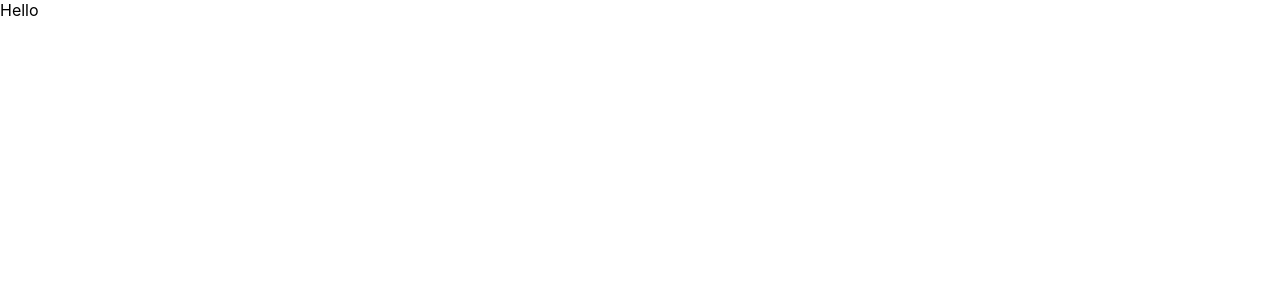
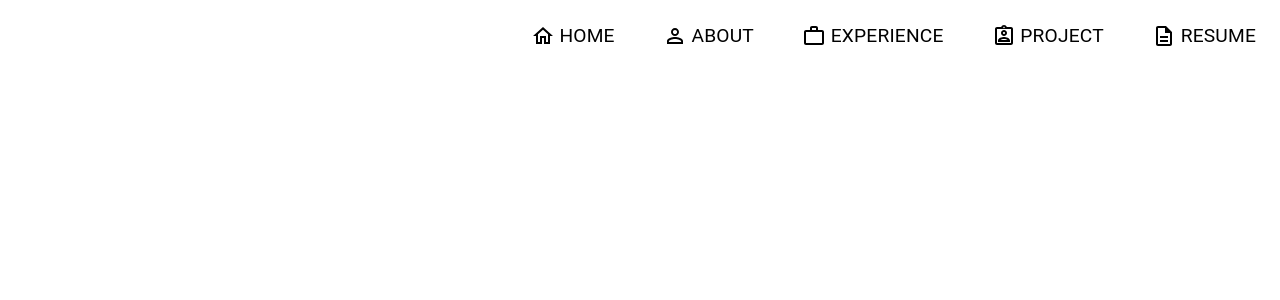
Before and after one commit to aditya-kumar-129/AdityaKumar, a React (Create React App) app: page / in a window 1280 px wide. Shown: the top 300 px of the page. Built offline with nearby package versions, Linux system fonts and the light colour scheme; the HTML template or start-up script is replaced by a standard one.

Commit message:
Made the NavBar

```diff
--- a/src/App.js
+++ b/src/App.js
@@ -1,7 +1,13 @@
 import './App.css';
+import { Box } from '@mui/material';
+import Navbar from './components/Navbar';
 
 function App() {
-  return <div>Hello</div>;
+  return (
+    <Box>
+      <Navbar />
+    </Box>
+  );
 }
 
 export default App;
--- /dev/null
+++ b/src/components/Navbar.js
@@ -0,0 +1,64 @@
+import React from 'react';
+import { Stack, Button, Typography } from '@mui/material';
+import {
+  HomeOutlined as HomeIcon,
+  PersonOutlineOutlined as PersonIcon,
+  AssignmentIndOutlined as AssignmentIcon,
+  DescriptionOutlined as DescriptionIcon,
+  WorkOutlineOutlined as WorkIcon,
+} from '@mui/icons-material';
+
+const Navbar = () => {
+  const NavbarButtonStyle = {
+    color: '#000',
+    '&:hover': {
+      backgroundColor: '#CE5FF8',
+      '& .MuiSvgIcon-root, & .MuiTypography-root': {
+        color: 'white',
+      },
+    },
+  };
+
+  const stackStyle = {
+    flexDirection: 'row',
+    alignItems: 'center',
+    padding: '1rem',
+  };
+
+  return (
+    <Stack sx={{ flexDirection: 'row', justifyContent: 'flex-end' }}>
+      <Stack sx={stackStyle}>
+        <Button sx={NavbarButtonStyle}>
+          <HomeIcon sx={{ marginRight: '0.3rem' }} />
+          <Typography sx={{ fontSize: '1.2rem' }}>Home</Typography>
+        </Button>
+      </Stack>
+      <Stack sx={stackStyle}>
+        <Button sx={NavbarButtonStyle}>
+          <PersonIcon sx={{ marginRight: '0.3rem' }} />
+          <Typography sx={{ fontSize: '1.2rem' }}>About</Typography>
+        </Button>
+      </Stack>
+      <Stack sx={stackStyle}>
+        <Button sx={NavbarButtonStyle}>
+          <WorkIcon sx={{ marginRight: '0.3rem' }} />
+          <Typography sx={{ fontSize: '1.2rem' }}>Experience</Typography>
+        </Button>
+      </Stack>
+      <Stack sx={stackStyle}>
+        <Button sx={NavbarButtonStyle}>
+          <AssignmentIcon sx={{ marginRight: '0.3rem' }} />
+          <Typography sx={{ fontSize: '1.2rem' }}>Project</Typography>
+        </Button>
+      </Stack>
+      <Stack sx={stackStyle}>
+        <Button sx={NavbarButtonStyle}>
+          <DescriptionIcon sx={{ marginRight: '0.3rem' }} />
+          <Typography sx={{ fontSize: '1.2rem' }}>Resume</Typography>
+        </Button>
+      </Stack>
+    </Stack>
+  );
+};
+
+export default Navbar;
```
